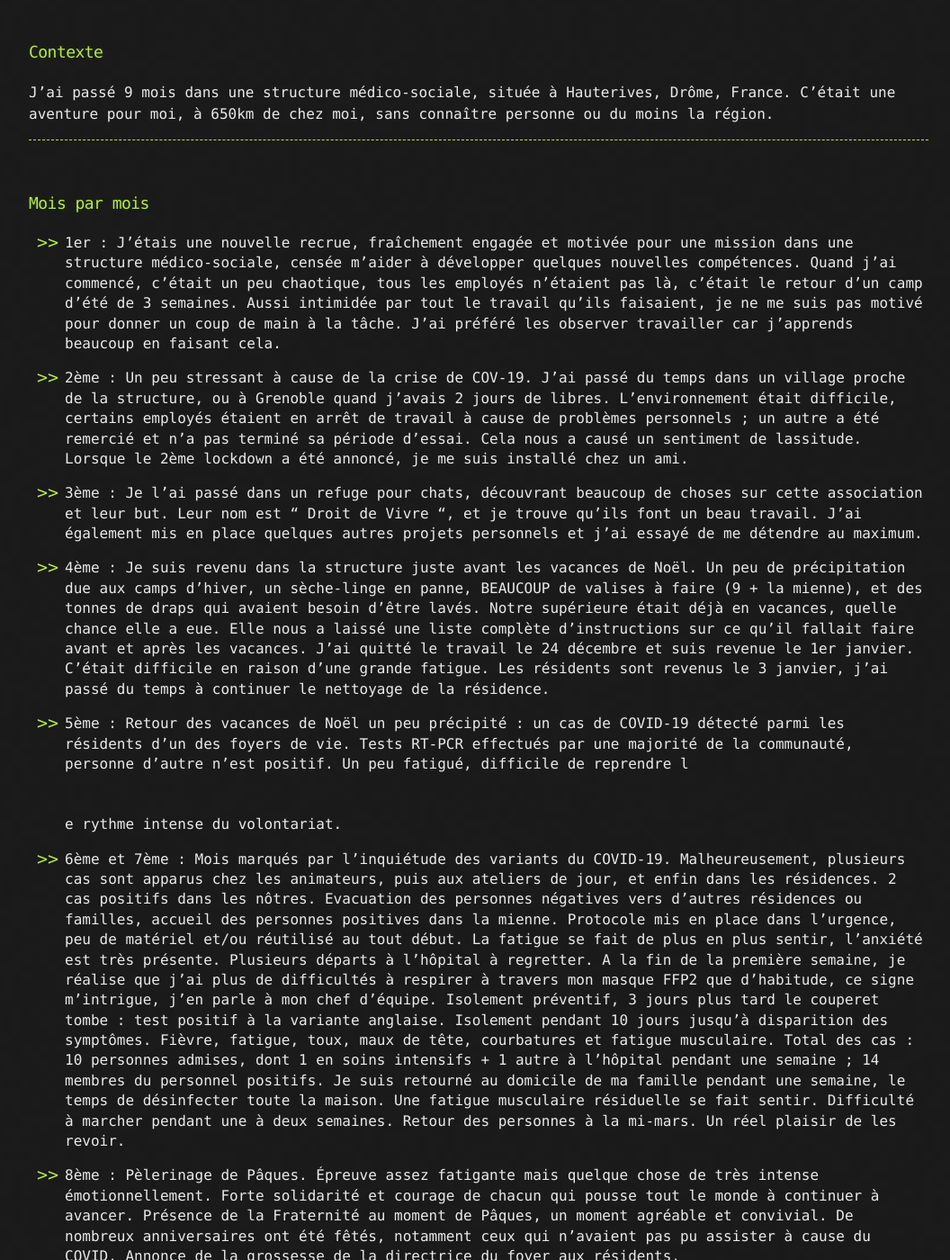
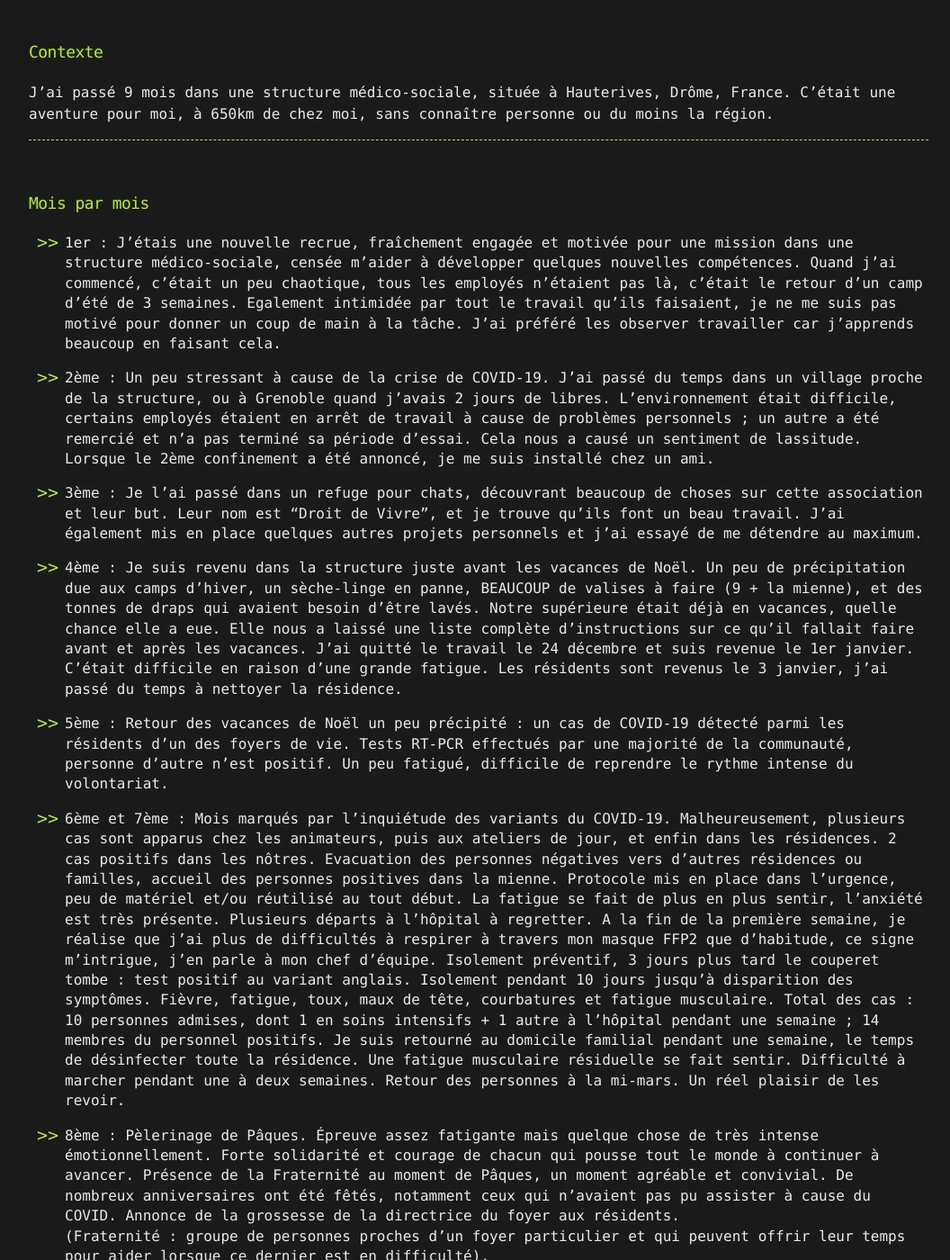
Before and after one commit to M0onshadow/M0onshadow.github.io, a Jekyll site: the page built from randstuff/retexp.md, in a window 1280 px wide and 1400 px high, scrolled down 255 px. Shown: the whole window at 90% size, without its empty margins (108-1164 px from the left). Built offline with Jekyll 4.4.1, drawn with Linux system fonts in a browser that asks for light colours; the repository's description, which GitHub fills in, is left out; our own code applies the rules of GitHub Pages for plain Markdown files.

Commit message:
Update retexp.md

```diff
--- a/randstuff/retexp.md
+++ b/randstuff/retexp.md
@@ -15,20 +15,17 @@ J'ai passé 9 mois dans une structure médico-sociale, située à Hauterives, Dr
 <br/>
 ### Mois par mois
 
-- 1er : J'étais une nouvelle recrue, fraîchement engagée et motivée pour une mission dans une structure médico-sociale, censée m'aider à développer quelques nouvelles compétences. Quand j'ai commencé, c'était un peu chaotique, tous les employés n'étaient pas là, c'était le retour d'un camp d'été de 3 semaines. Aussi intimidée par tout le travail qu'ils faisaient, je ne me suis pas motivé pour donner un coup de main à la tâche. J'ai préféré les observer travailler car j'apprends beaucoup en faisant cela. <br/>
+- 1er : J'étais une nouvelle recrue, fraîchement engagée et motivée pour une mission dans une structure médico-sociale, censée m'aider à développer quelques nouvelles compétences. Quand j'ai commencé, c'était un peu chaotique, tous les employés n'étaient pas là, c'était le retour d'un camp d'été de 3 semaines. Egalement intimidée par tout le travail qu'ils faisaient, je ne me suis pas motivé pour donner un coup de main à la tâche. J'ai préféré les observer travailler car j'apprends beaucoup en faisant cela. <br/>
 
-- 2ème : Un peu stressant à cause de la crise de COV-19. J'ai passé du temps dans un village proche de la structure, ou à Grenoble quand j'avais 2 jours de libres. L'environnement était difficile, certains employés étaient en arrêt de travail à cause de problèmes personnels ; un autre a été remercié et n'a pas terminé sa période d'essai. Cela nous a causé un sentiment de lassitude. Lorsque le 2ème lockdown a été annoncé, je me suis installé chez un ami. <br/>
+- 2ème : Un peu stressant à cause de la crise de COVID-19. J'ai passé du temps dans un village proche de la structure, ou à Grenoble quand j'avais 2 jours de libres. L'environnement était difficile, certains employés étaient en arrêt de travail à cause de problèmes personnels ; un autre a été remercié et n'a pas terminé sa période d'essai. Cela nous a causé un sentiment de lassitude. Lorsque le 2ème confinement a été annoncé, je me suis installé chez un ami. <br/>
 
-- 3ème : Je l'ai passé dans un refuge pour chats, découvrant beaucoup de choses sur cette association et leur but. Leur nom est " Droit de Vivre ", et je trouve qu'ils font un beau travail. J'ai également mis en place quelques autres projets personnels et j'ai essayé de me détendre au maximum. <br/>
+- 3ème : Je l'ai passé dans un refuge pour chats, découvrant beaucoup de choses sur cette association et leur but. Leur nom est "Droit de Vivre", et je trouve qu'ils font un beau travail. J'ai également mis en place quelques autres projets personnels et j'ai essayé de me détendre au maximum. <br/>
 
-- 4ème : Je suis revenu dans la structure juste avant les vacances de Noël. Un peu de précipitation due aux camps d'hiver, un sèche-linge en panne, BEAUCOUP de valises à faire (9 + la mienne), et des tonnes de draps qui avaient besoin d'être lavés. Notre supérieure était déjà en vacances, quelle chance elle a eue. Elle nous a laissé une liste complète d'instructions sur ce qu'il fallait faire avant et après les vacances. J'ai quitté le travail le 24 décembre et suis revenue le 1er janvier. C'était difficile en raison d'une grande fatigue. Les résidents sont revenus le 3 janvier, j'ai passé du temps à continuer le nettoyage de la résidence. <br/>
+- 4ème : Je suis revenu dans la structure juste avant les vacances de Noël. Un peu de précipitation due aux camps d'hiver, un sèche-linge en panne, BEAUCOUP de valises à faire (9 + la mienne), et des tonnes de draps qui avaient besoin d'être lavés. Notre supérieure était déjà en vacances, quelle chance elle a eue. Elle nous a laissé une liste complète d'instructions sur ce qu'il fallait faire avant et après les vacances. J'ai quitté le travail le 24 décembre et suis revenue le 1er janvier. C'était difficile en raison d'une grande fatigue. Les résidents sont revenus le 3 janvier, j'ai passé du temps à nettoyer la résidence. <br/>
 
-- 5ème : Retour des vacances de Noël un peu précipité : un cas de COVID-19 détecté parmi les résidents d'un des foyers de vie. Tests RT-PCR effectués par une majorité de la communauté, personne d'autre n'est positif. Un peu fatigué, difficile de reprendre l<br/>
-<br/>
-<br/>
-e rythme intense du volontariat. <br/>
+- 5ème : Retour des vacances de Noël un peu précipité : un cas de COVID-19 détecté parmi les résidents d'un des foyers de vie. Tests RT-PCR effectués par une majorité de la communauté, personne d'autre n'est positif. Un peu fatigué, difficile de reprendre le rythme intense du volontariat. <br/>
 
-- 6ème et 7ème : Mois marqués par l'inquiétude des variants du COVID-19. Malheureusement, plusieurs cas sont apparus chez les animateurs, puis aux ateliers de jour, et enfin dans les résidences. 2 cas positifs dans les nôtres. Evacuation des personnes négatives vers d'autres résidences ou familles, accueil des personnes positives dans la mienne. Protocole mis en place dans l'urgence, peu de matériel et/ou réutilisé au tout début. La fatigue se fait de plus en plus sentir, l'anxiété est très présente. Plusieurs départs à l'hôpital à regretter. A la fin de la première semaine, je réalise que j'ai plus de difficultés à respirer à travers mon masque FFP2 que d'habitude, ce signe m'intrigue, j'en parle à mon chef d'équipe. Isolement préventif, 3 jours plus tard le couperet tombe : test positif à la variante anglaise. Isolement pendant 10 jours jusqu'à disparition des symptômes. Fièvre, fatigue, toux, maux de tête, courbatures et fatigue musculaire. Total des cas : 10 personnes admises, dont 1 en soins intensifs + 1 autre à l'hôpital pendant une semaine ; 14 membres du personnel positifs. Je suis retourné au domicile de ma famille pendant une semaine, le temps de désinfecter toute la maison. Une fatigue musculaire résiduelle se fait sentir. Difficulté à marcher pendant une à deux semaines. Retour des personnes à la mi-mars. Un réel plaisir de les revoir. <br/>
+- 6ème et 7ème : Mois marqués par l'inquiétude des variants du COVID-19. Malheureusement, plusieurs cas sont apparus chez les animateurs, puis aux ateliers de jour, et enfin dans les résidences. 2 cas positifs dans les nôtres. Evacuation des personnes négatives vers d'autres résidences ou familles, accueil des personnes positives dans la mienne. Protocole mis en place dans l'urgence, peu de matériel et/ou réutilisé au tout début. La fatigue se fait de plus en plus sentir, l'anxiété est très présente. Plusieurs départs à l'hôpital à regretter. A la fin de la première semaine, je réalise que j'ai plus de difficultés à respirer à travers mon masque FFP2 que d'habitude, ce signe m'intrigue, j'en parle à mon chef d'équipe. Isolement préventif, 3 jours plus tard le couperet tombe : test positif au variant anglais. Isolement pendant 10 jours jusqu'à disparition des symptômes. Fièvre, fatigue, toux, maux de tête, courbatures et fatigue musculaire. Total des cas : 10 personnes admises, dont 1 en soins intensifs + 1 autre à l'hôpital pendant une semaine ; 14 membres du personnel positifs. Je suis retourné au domicile familial pendant une semaine, le temps de désinfecter toute la résidence. Une fatigue musculaire résiduelle se fait sentir. Difficulté à marcher pendant une à deux semaines. Retour des personnes à la mi-mars. Un réel plaisir de les revoir. <br/>
 
 - 8ème : Pèlerinage de Pâques. Épreuve assez fatigante mais quelque chose de très intense émotionnellement. Forte solidarité et courage de chacun qui pousse tout le monde à continuer à avancer. Présence de la Fraternité au moment de Pâques, un moment agréable et convivial. De nombreux anniversaires ont été fêtés, notamment ceux qui n'avaient pas pu assister à cause du COVID. Annonce de la grossesse de la directrice du foyer aux résidents. <br/>
 (Fraternité : groupe de personnes proches d'un foyer particulier et qui peuvent offrir leur temps pour aider lorsque ce dernier est en difficulté).<br/>
```
